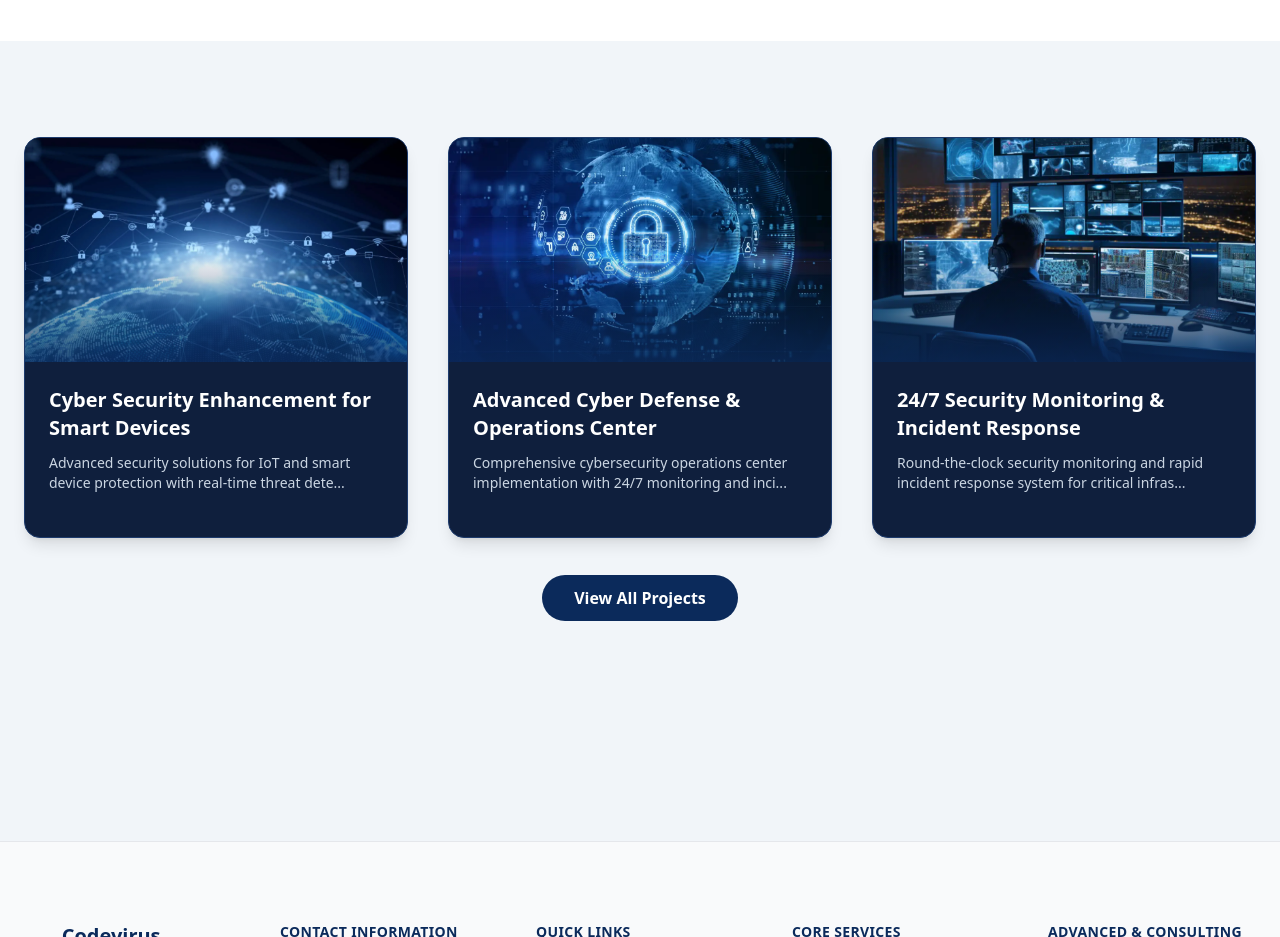
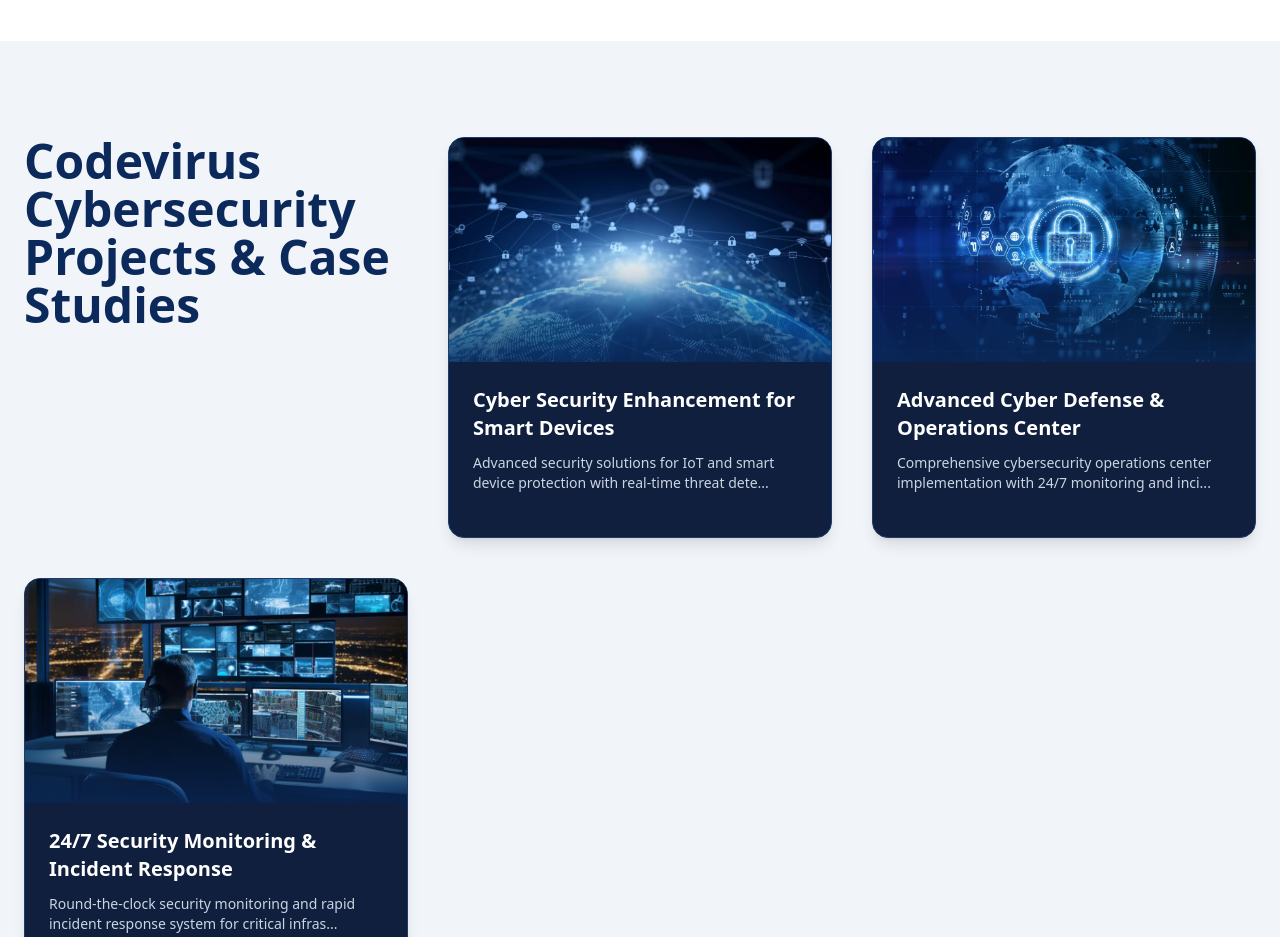
Before and after one commit to Anshika1820/codevirussec, a React app: page / in a window 1280 px wide. Shown: the part 3580-4517 px from the top of the page. Built offline with nearby package versions, Linux system fonts and the light colour scheme; the HTML template or start-up script is replaced by a standard one.

Commit message:
Update Project.jsx

```diff
--- a/src/Pages/Project.jsx
+++ b/src/Pages/Project.jsx
@@ -270,6 +270,9 @@ export default function Projects({ preview = false }) {
       {/* PROJECT CARDS */}
       <section className="w-full">
         <div className="max-w-7xl mx-auto px-6 grid grid-cols-1 md:grid-cols-2 lg:grid-cols-3 gap-10">
+          <h1 className="text-4xl md:text-5xl font-extrabold text-[#0b2a5b] mb-6">
+              Codevirus Cybersecurity Projects & Case Studies
+            </h1>
           {filteredProjects.map((project, i) => (
             <motion.div
               key={i}
```
